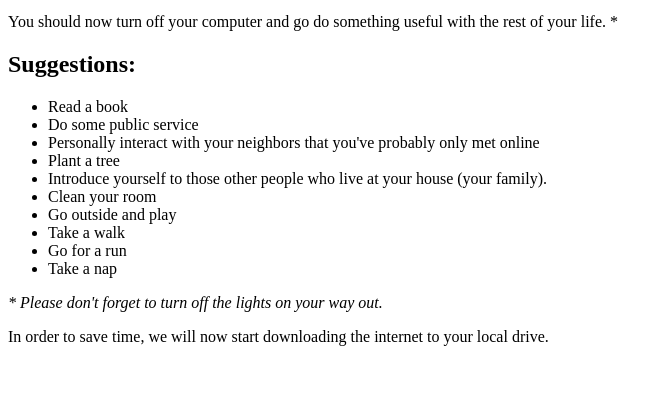
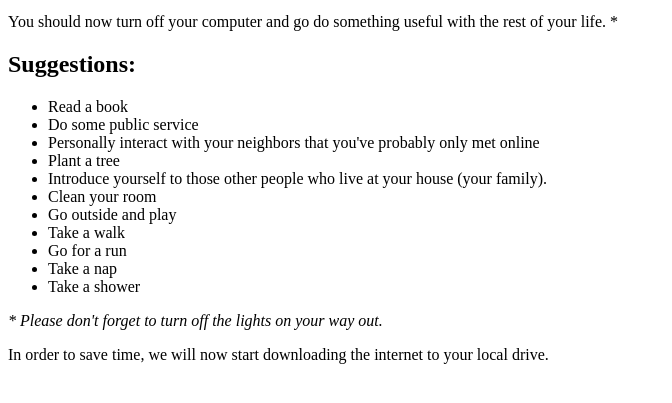
Before and after one commit to scchiw/L00205246-DevOps_Software_Eng_Assignment_Task3_minipipeline, a plain HTML site: page index.html in a window 1280 px wide. Shown: the part 155-558 px from the top of the page, without its empty margins (0-672 px from the left). Drawn offline with Linux system fonts and the light colour scheme.

Commit message:
update index.html for testing

```diff
--- a/index.html
+++ b/index.html
@@ -27,6 +27,7 @@
         <li>Take a walk</li>
         <li>Go for a run</li>
         <li>Take a nap</li>
+        <li>Take a shower</li>
     </ul>
 
     <p><em>* Please don't forget to turn off the lights on your way out.</em></p>
```
